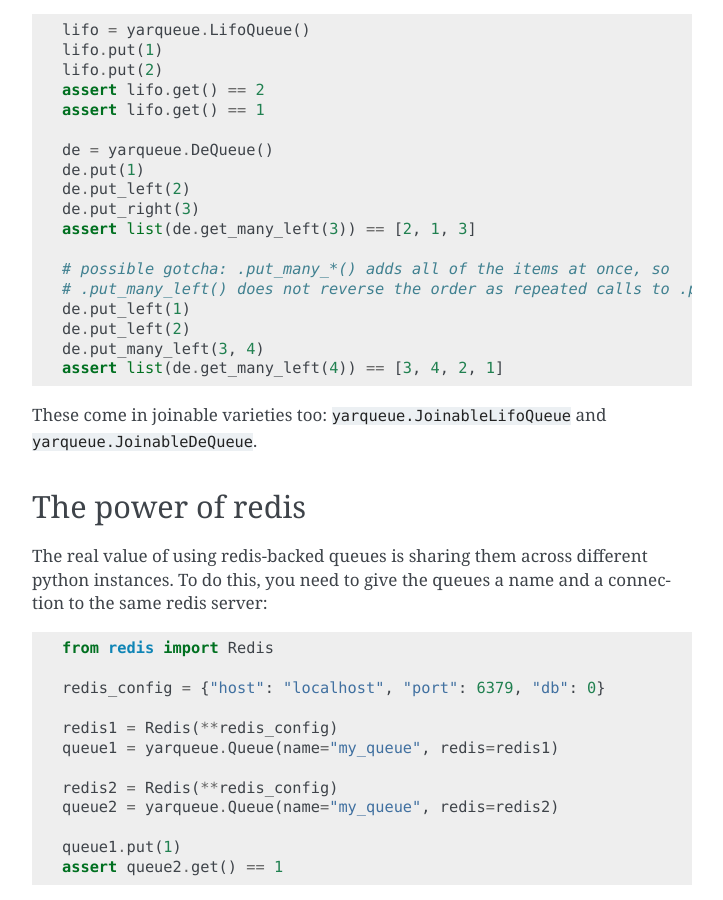
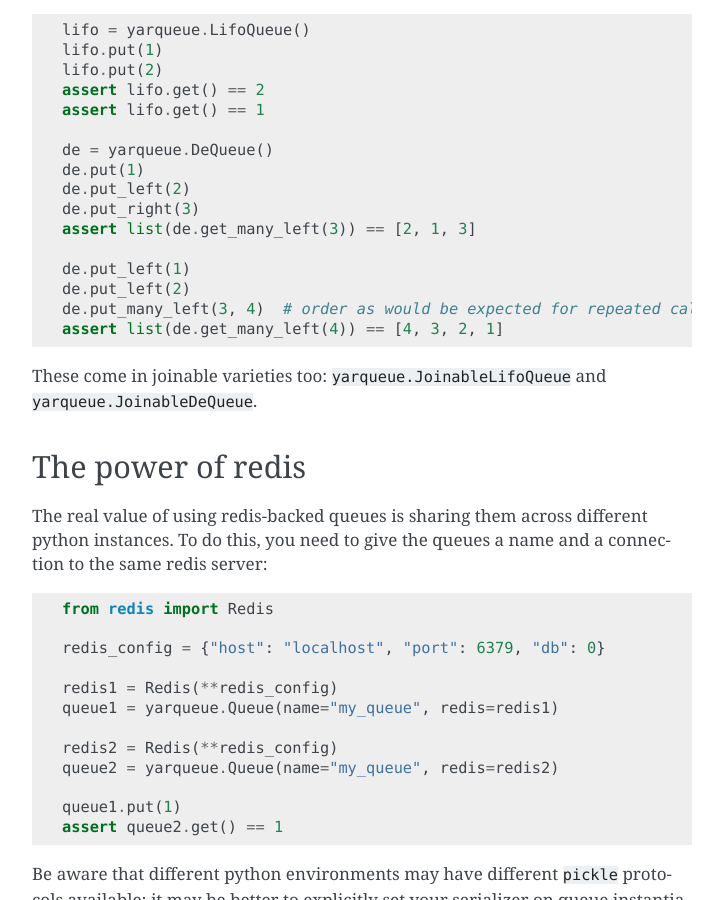
Before and after one commit to clbarnes/yarqueue, a Sphinx documentation site: the page built from docs/usage.rst, in a window 1280 px wide and 900 px high, scrolled down 2792 px. Shown: the whole window, without its empty margins (388-1111 px from the left). Built offline with Sphinx 7.4.7, drawn with Linux system fonts in a browser that asks for light colours.

Commit message:
document put_many change

```diff
--- a/docs/usage.rst
+++ b/docs/usage.rst
@@ -147,12 +147,10 @@ but has additional ``.*_left()`` (start) and ``.*_right()`` (end) variants for e
     de.put_right(3)
     assert list(de.get_many_left(3)) == [2, 1, 3]
 
-    # possible gotcha: .put_many_*() adds all of the items at once, so
-    # .put_many_left() does not reverse the order as repeated calls to .put_left() would
     de.put_left(1)
     de.put_left(2)
-    de.put_many_left(3, 4)
-    assert list(de.get_many_left(4)) == [3, 4, 2, 1]
+    de.put_many_left(3, 4)  # order as would be expected for repeated calls
+    assert list(de.get_many_left(4)) == [4, 3, 2, 1]
 
 These come in joinable varieties too: ``yarqueue.JoinableLifoQueue`` and ``yarqueue.JoinableDeQueue``.
 
```
